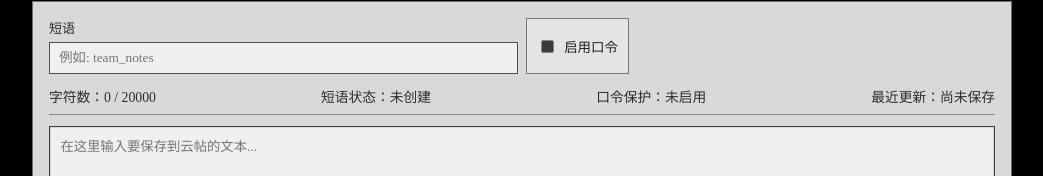
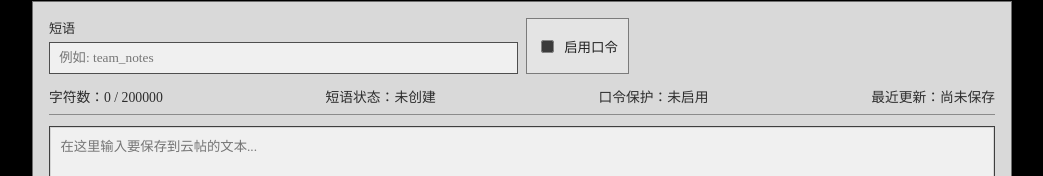
Before and after one commit to Heersin/PublicToolbox, a React (Vite) app in the folder apps/tools-web/: page /clipboard in a window 1280 px wide. Shown: the part 209-385 px from the top of the page, without its empty margins (118-1161 px from the left). Built offline with nearby package versions, Linux system fonts and the light colour scheme.

Commit message:
Expand clipboard text limit

```diff
--- a/apps/tools-web/src/pages/ClipboardPage.tsx
+++ b/apps/tools-web/src/pages/ClipboardPage.tsx
@@ -8,7 +8,7 @@ import {
   saveClipboard,
 } from '../lib/runtime/clipboardRuntime';
 
-const MAX_INPUT_CHARS = 20000;
+const MAX_INPUT_CHARS = 200000;
 const MAX_PASSWORD_CHARS = 20;
 const PHRASE_PATTERN = /^[A-Za-z0-9_-]{3,32}$/;
 const LAST_PHRASE_KEY = 'toolbox.clipboard.lastPhrase';
@@ -27,6 +27,10 @@ function draftKey(phrase: string): string {
 function buildShareUrl(phrase: string): string {
   const safePath = `/clipboard/${encodeURIComponent(phrase)}`;
   return `${window.location.origin}${safePath}`;
+}
+
+function countCharacters(value: string): number {
+  return Array.from(value).length;
 }
 
 function formatUpdatedAt(updatedAt: string): string {
@@ -126,6 +130,7 @@ export default function ClipboardPage() {
   const [running, setRunning] = useState(false);
 
   const normalizedPhrase = useMemo(() => normalizePhrase(phraseInput), [phraseInput]);
+  const inputCharCount = useMemo(() => countCharacters(textInput), [textInput]);
   const effectivePassword = passwordEnabled ? passwordInput : '';
   const shareUrl = useMemo(
     () => (validatePhrase(normalizedPhrase) ? '' : buildShareUrl(normalizedPhrase)),
@@ -198,7 +203,7 @@ export default function ClipboardPage() {
       return;
     }
 
-    if (textInput.length > MAX_INPUT_CHARS) {
+    if (inputCharCount > MAX_INPUT_CHARS) {
       setStatus(`内容最多 ${MAX_INPUT_CHARS} 个字符。`, 'error');
       return;
     }
@@ -282,7 +287,7 @@ export default function ClipboardPage() {
 
     try {
       const incoming = await navigator.clipboard.readText();
-      if (incoming.length > MAX_INPUT_CHARS) {
+      if (countCharacters(incoming) > MAX_INPUT_CHARS) {
         setStatus(`粘贴内容超过 ${MAX_INPUT_CHARS} 字符，已拒绝。`, 'error');
         return;
       }
@@ -419,7 +424,7 @@ export default function ClipboardPage() {
         </div>
 
         <div className="clipboard-meta">
-          <p>字符数：{textInput.length} / {MAX_INPUT_CHARS}</p>
+          <p>字符数：{inputCharCount} / {MAX_INPUT_CHARS}</p>
           <p>短语状态：{exists ? '已存在' : '未创建'}</p>
           <p>口令保护：{hasPassword ? '已启用' : '未启用'}</p>
           <p>最近更新：{formatUpdatedAt(updatedAt)}</p>
@@ -428,7 +433,7 @@ export default function ClipboardPage() {
         <textarea
           value={textInput}
           onChange={(event) => {
-            if (event.target.value.length > MAX_INPUT_CHARS) {
+            if (countCharacters(event.target.value) > MAX_INPUT_CHARS) {
               setStatus(`内容最多 ${MAX_INPUT_CHARS} 个字符。`, 'error');
               return;
             }
```
Also changed, not shown: 2 other files (tests, documents, lock files or other folders).
